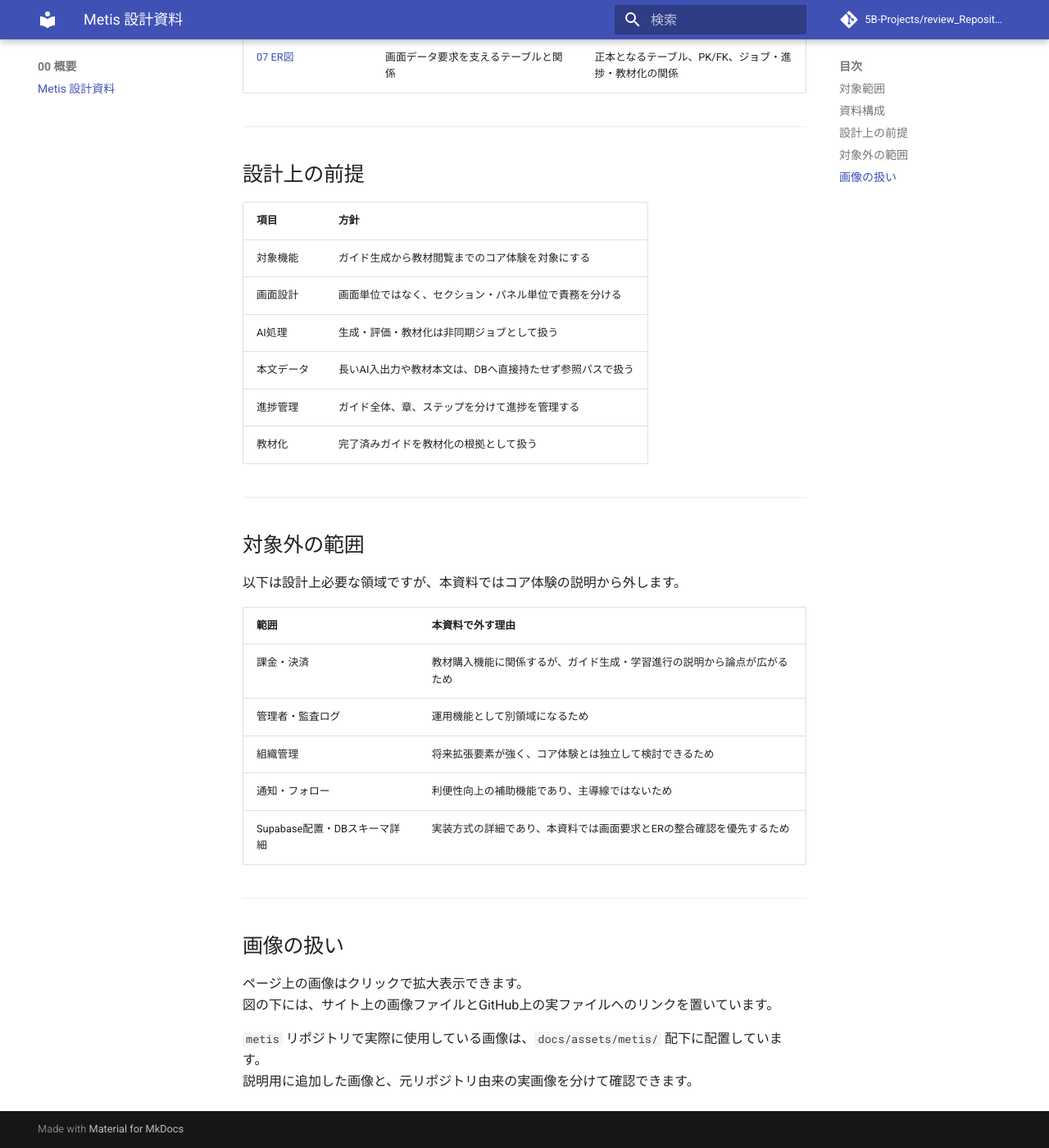
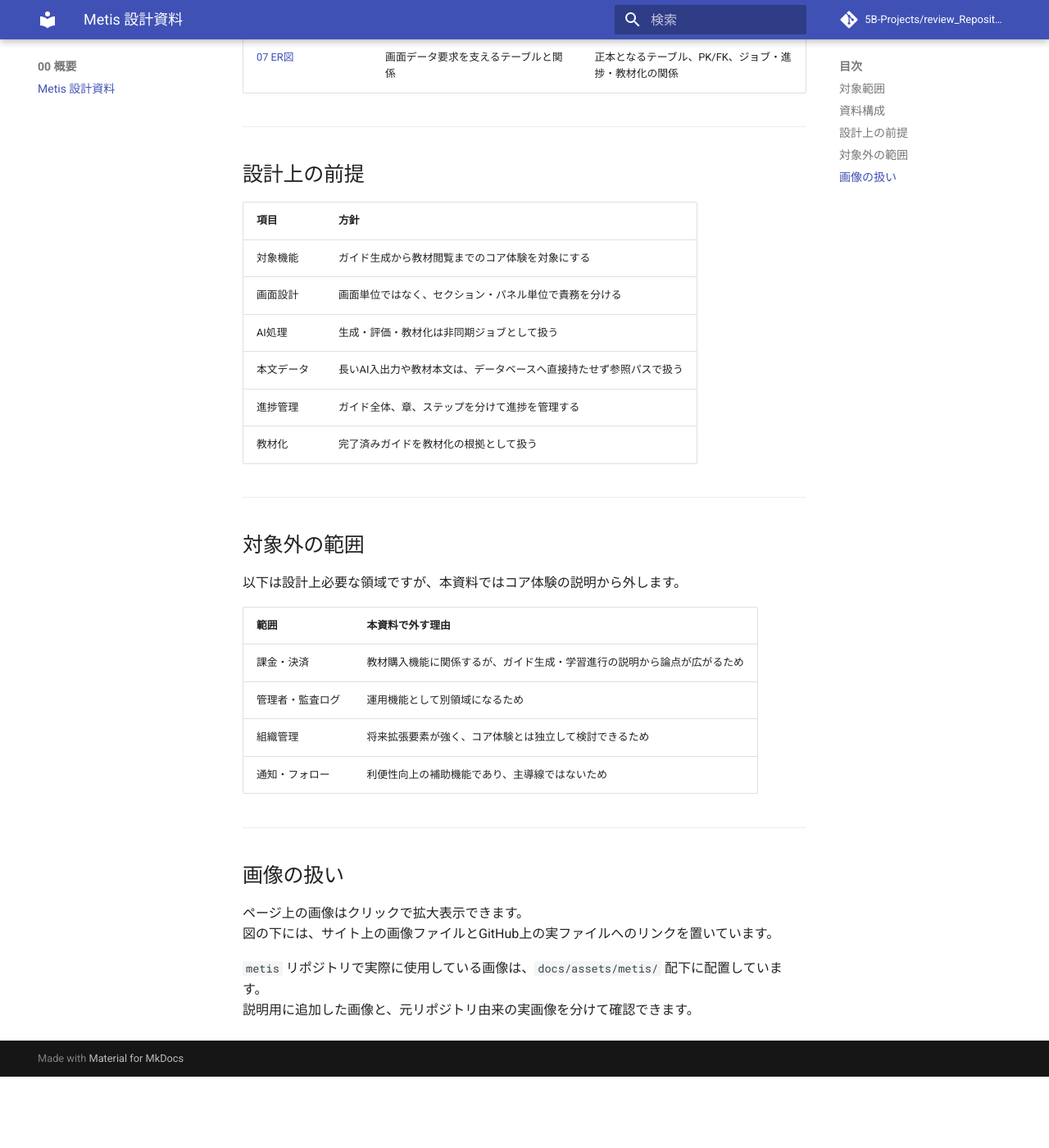
Before and after one commit to 5B-Projects/review_Repository, an MkDocs documentation site: the page built from docs/index.md, in a window 1280 px wide and 1400 px high, scrolled down 1609 px. Shown: the whole window at 82% size. Built offline with MkDocs 1.6.1 and Material for MkDocs 9.7.7, drawn with Linux system fonts in a browser that asks for light colours; comment, search, counter and statistics services are not loaded; after the commit the page ends 2922 px from its top, so only the background shows below that.

Commit message:
Remove implementation-detail mentions from overview

```diff
--- a/docs/index.md
+++ b/docs/index.md
@@ -55,7 +55,7 @@ AI相談・評価
 | 対象機能 | ガイド生成から教材閲覧までのコア体験を対象にする |
 | 画面設計 | 画面単位ではなく、セクション・パネル単位で責務を分ける |
 | AI処理 | 生成・評価・教材化は非同期ジョブとして扱う |
-| 本文データ | 長いAI入出力や教材本文は、DBへ直接持たせず参照パスで扱う |
+| 本文データ | 長いAI入出力や教材本文は、データベースへ直接持たせず参照パスで扱う |
 | 進捗管理 | ガイド全体、章、ステップを分けて進捗を管理する |
 | 教材化 | 完了済みガイドを教材化の根拠として扱う |
 
@@ -71,7 +71,6 @@ AI相談・評価
 | 管理者・監査ログ | 運用機能として別領域になるため |
 | 組織管理 | 将来拡張要素が強く、コア体験とは独立して検討できるため |
 | 通知・フォロー | 利便性向上の補助機能であり、主導線ではないため |
-| Supabase配置・DBスキーマ詳細 | 実装方式の詳細であり、本資料では画面要求とERの整合確認を優先するため |
 
 ---
 
```
